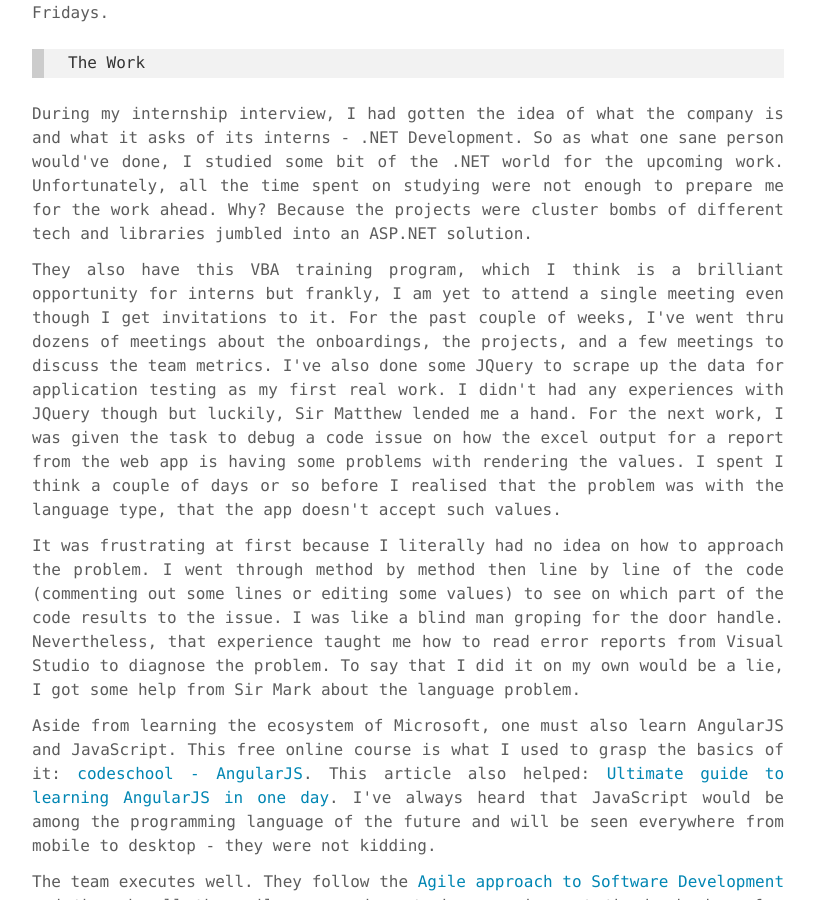
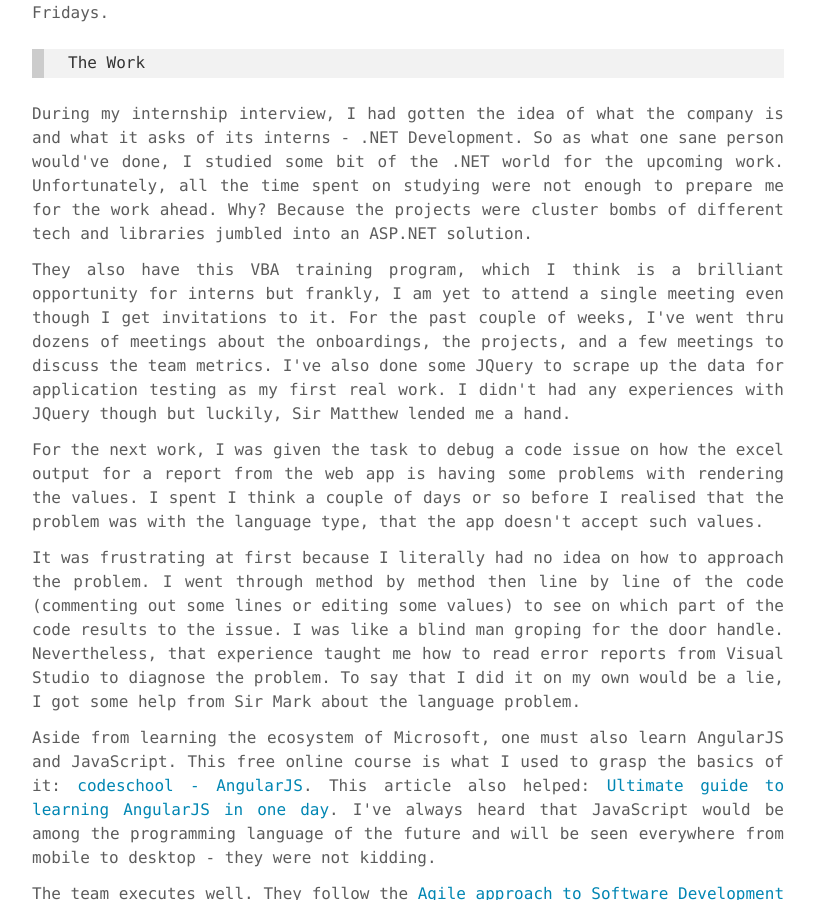
Before and after one commit to jpamata/jpamata.github.io, a Jekyll site: the page built from _posts/2017-05-27-My-First-Month-as-a-Software-Developer-Intern.md, in a window 1280 px wide and 900 px high, scrolled down 936 px. Shown: the whole window, without its empty margins (232-1047 px from the left). Built offline with Jekyll 4.4.1, drawn with Linux system fonts in a browser that asks for light colours; comment, search, counter and statistics services are not loaded.

Commit message:
Update 2017-05-27-My-First-Month-as-a-Software-Developer-Intern.md

```diff
--- a/_posts/2017-05-27-My-First-Month-as-a-Software-Developer-Intern.md
+++ b/_posts/2017-05-27-My-First-Month-as-a-Software-Developer-Intern.md
@@ -24,7 +24,9 @@ author: john
 
 <p align="justify">During my internship interview, I had gotten the idea of what the company is and what it asks of its interns - .NET Development. So as what one sane person would've done, I studied some bit of the .NET world for the upcoming work. Unfortunately, all the time spent on studying were not enough to prepare me for the work ahead. Why? Because the projects were cluster bombs of different tech and libraries jumbled into an ASP.NET solution. </p>
 
-<p align="justify">They also have this VBA training program, which I think is a brilliant opportunity for interns but frankly, I am yet to attend a single meeting even though I get invitations to it. For the past couple of weeks, I've went thru dozens of meetings about the onboardings, the projects, and a few meetings to discuss the team metrics. I've also done some JQuery to scrape up the data for application testing as my first real work. I didn't had any experiences with JQuery though but luckily, Sir Matthew lended me a hand. For the next work, I was given the task to debug a code issue on how the excel output for a report from the web app is having some problems with rendering the values. I spent I think a couple of days or so before I realised that the problem was with the language type, that the app doesn't accept such values.</p>
+<p align="justify">They also have this VBA training program, which I think is a brilliant opportunity for interns but frankly, I am yet to attend a single meeting even though I get invitations to it. For the past couple of weeks, I've went thru dozens of meetings about the onboardings, the projects, and a few meetings to discuss the team metrics. I've also done some JQuery to scrape up the data for application testing as my first real work. I didn't had any experiences with JQuery though but luckily, Sir Matthew lended me a hand.</p>
+
+<p align="justify">For the next work, I was given the task to debug a code issue on how the excel output for a report from the web app is having some problems with rendering the values. I spent I think a couple of days or so before I realised that the problem was with the language type, that the app doesn't accept such values.</p>
 
 <p align="justify">It was frustrating at first because I literally had no idea on how to approach the problem. I went through method by method then line by line of the code (commenting out some lines or editing some values) to see on which part of the code results to the issue. I was like a blind man groping for the door handle. Nevertheless, that experience taught me how to read error reports from Visual Studio to diagnose the problem. To say that I did it on my own would be a lie, I got some help from Sir Mark about the language problem.</p>
 
```
